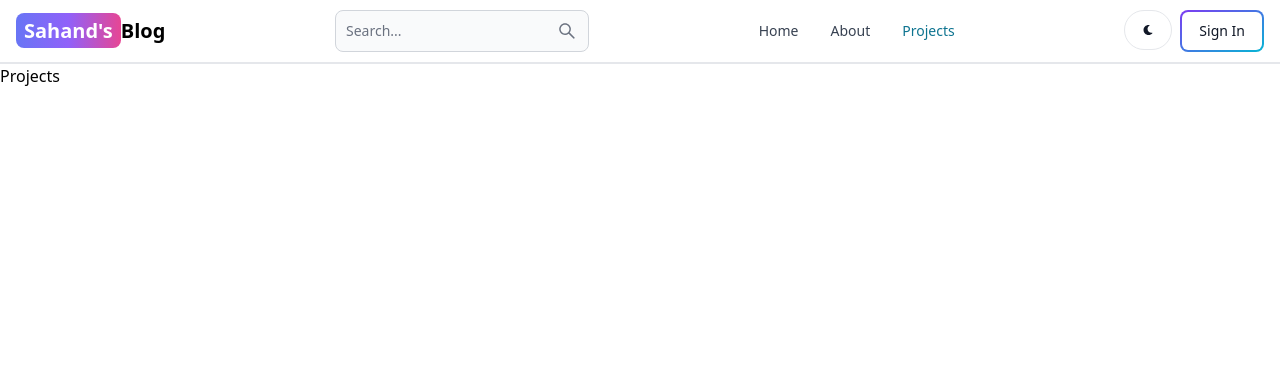
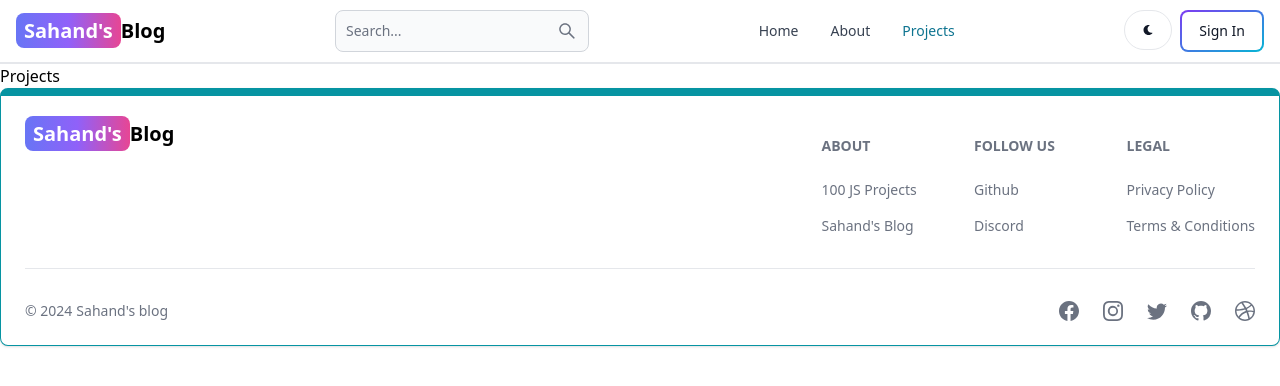
Before and after one commit to ankitmishra545/mern-blog, a React (Vite) app in the folder client/: page /projects in a window 1280 px wide. Shown: the top 386 px of the page. Built offline with nearby package versions, Linux system fonts and the light colour scheme.

Commit message:
footer compnent created and added

```diff
--- a/client/src/App.jsx
+++ b/client/src/App.jsx
@@ -2,10 +2,11 @@
 import Home from './pages/Home'
 import About from './pages/About'
 import SignIn from './pages/SignIn'
-import SignUp from './pages/signUp'
+import SignUp from './pages/SignUp'
 import Dashboard from './pages/Dashboard'
 import Projects from './pages/Projects'
 import Header from './components/Header'
+import FooterComp from './components/FooterComp'
 
 const App = () => {
   return (
@@ -19,6 +20,7 @@
         <Route path='/dashboard' element={<Dashboard/>} />
         <Route path='/projects' element={<Projects/>} />
       </Routes>
+      <FooterComp/>
     </BrowserRouter>
   )
 }
--- /dev/null
+++ b/client/src/components/FooterComp.jsx
@@ -0,0 +1,56 @@
+import { Footer } from 'flowbite-react'
+import { Link } from 'react-router-dom'
+import { BsDribbble, BsFacebook, BsGithub, BsInstagram, BsTwitter } from "react-icons/bs";
+
+const FooterComp = () => {
+  return (
+    <Footer container className='border border-t-8 border-teal-500'>
+      <div className='w-full max-w-7xl mx-auto'>
+        <div className='grid w-full justify-between sm:flex md:grid-cols-1'>
+          <div>
+            <Link to='/' className='text-lg sm:text-xl dark:text-white  font-semibold self-center whitespace-nowrap'>
+              <span className='bg-gradient-to-r from-indigo-500 via-purple-500  to-pink-500 rounded-lg px-2 py-1 text-white'>Sahand's</span>
+              Blog
+            </Link>
+          </div>
+          <div className='grid grid-cols-2 gap-8 mt-4 sm:grid-cols-3 sm:gap-6'>
+            <div>
+              <Footer.Title title='about'/>
+              <Footer.LinkGroup col>
+                <Footer.Link href='https://www.100jsprojects.com' target='_blank'   rel='noopener noreferrer'>100 JS Projects</Footer.Link>
+                <Footer.Link href='/about' target='_blank' rel='noopener  noreferrer'>Sahand's Blog</Footer.Link>
+              </Footer.LinkGroup>
+            </div>
+            <div>
+              <Footer.Title title='follow us'/>
+              <Footer.LinkGroup col>
+                <Footer.Link href='#' target='_blank' rel='noopener   noreferrer'>Github</Footer.Link>
+                <Footer.Link href='#'>Discord</Footer.Link>
+              </Footer.LinkGroup>
+            </div>
+            <div>
+              <Footer.Title title='legal'/>
+              <Footer.LinkGroup col>
+                <Footer.Link href='#'>Privacy Policy</Footer.Link>
+                <Footer.Link href='#'>Terms &amp; Conditions</Footer.Link>
+              </Footer.LinkGroup>
+            </div>
+          </div>
+        </div>
+        <Footer.Divider/>
+        <div className='w-full sm:flex sm:items-center sm:justify-between'>
+          <Footer.Copyright href='#' by="Sahand's blog" year={new Date().getFullYear()}/>
+          <div className='flex gap-6 sm:mt-0 mt-4 sm:justify-center'>
+            <Footer.Icon href='#' icon={BsFacebook} />
+            <Footer.Icon href='#' icon={BsInstagram} />
+            <Footer.Icon href='#' icon={BsTwitter} />
+            <Footer.Icon href='#' icon={BsGithub} />
+            <Footer.Icon href='#' icon={BsDribbble} />
+          </div>
+        </div>
+      </div>
+    </Footer>
+  )
+}
+
+export default FooterComp
```
